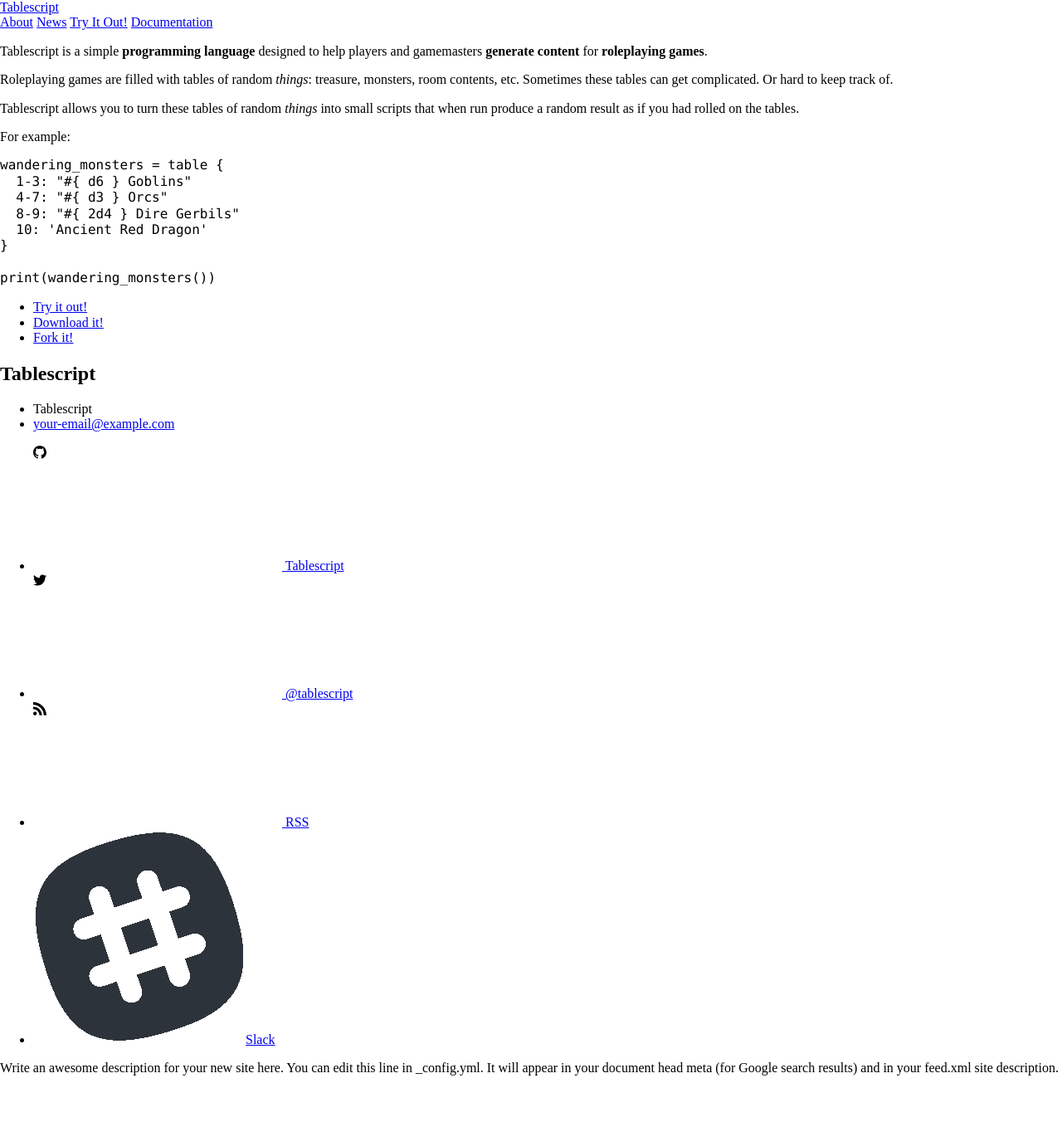
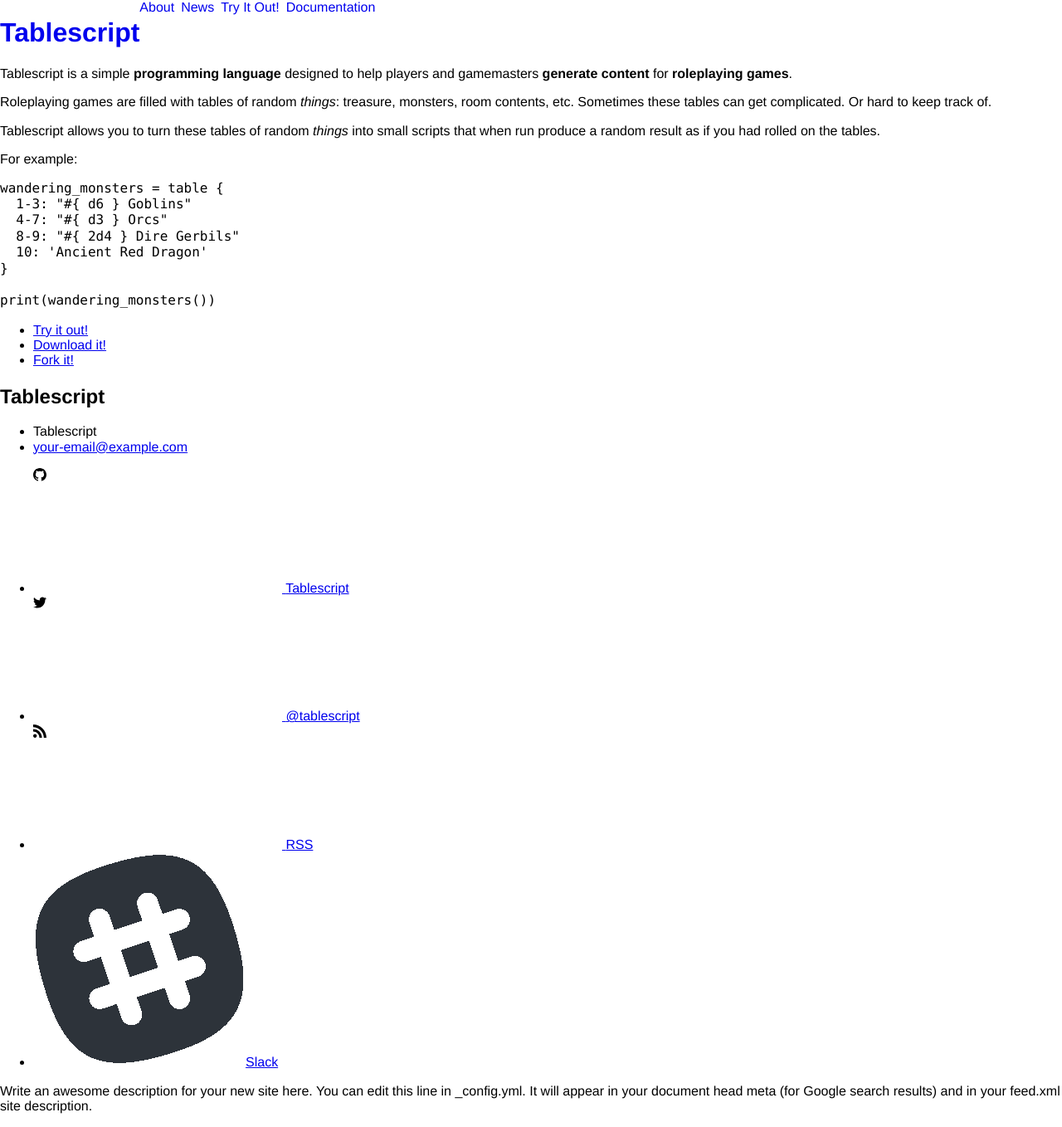
Before and after one commit to Tablescript/tablescript.github.io, a Jekyll site: the page built from index.md, in a window 1280 px wide. Shown: the whole page at 83% size. Built offline with Jekyll 4.4.1, drawn with Linux system fonts in a browser that asks for light colours; nearby versions of some CDN libraries; before the commit the page ends 1313 px from its top, so only the background shows below that.

Commit message:
Starting to style

```diff
--- a/_includes/header.html
+++ b/_includes/header.html
@@ -1,13 +1,12 @@
-<header class="site-header" role="banner">
-  <div class="wrapper">
-    <a class="" rel="" href="/">Tablescript</a>
-    <nav class="site-nav">
-      <div class="trigger">
-        <a class="" href="/about.html">About</a>
-        <a class="" href="/news.html">News</a>
-        <a class="" href="/fiddle">Try It Out!</a>
-        <a class="" href="/docs">Documentation</a>
-      </div>
-    </nav>
+<header class="flex flex-row h3" role="banner">
+  <div class="">
+    <h1><a class="link" href="/">Tablescript</a></h1>
+  </div>
+  <div class="flex flex-row">
+    <a class="link pr2" href="/about.html">About</a>
+    <a class="link pr2" href="/news.html">News</a>
+    <a class="link pr2" href="/fiddle">Try It Out!</a>
+    <a class="link pr2" href="/docs">Documentation</a>
+    </div>
   </div>
 </header>
--- a/_layouts/default.html
+++ b/_layouts/default.html
@@ -3,7 +3,7 @@
 
   {%- include head.html -%}
 
-  <body>
+  <body class="helvetica">
 
     {%- include header.html -%}
 
```
